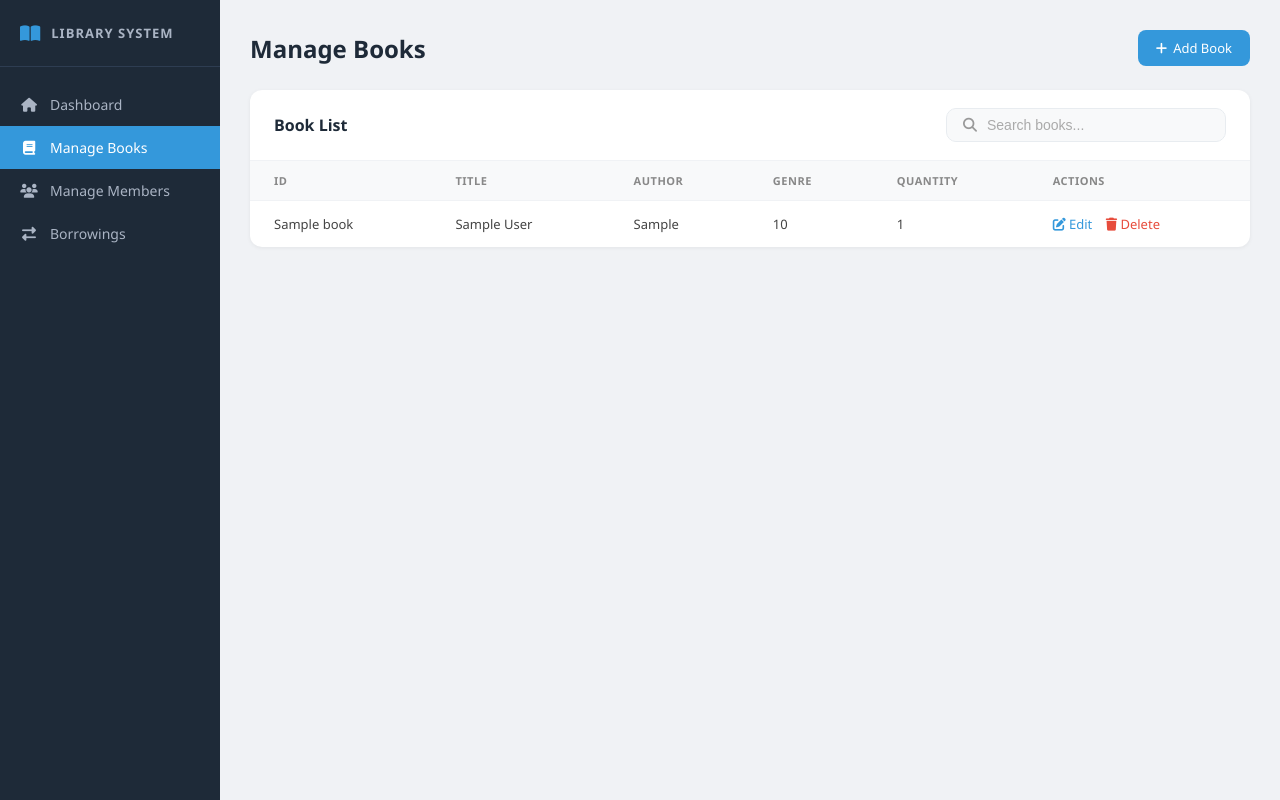
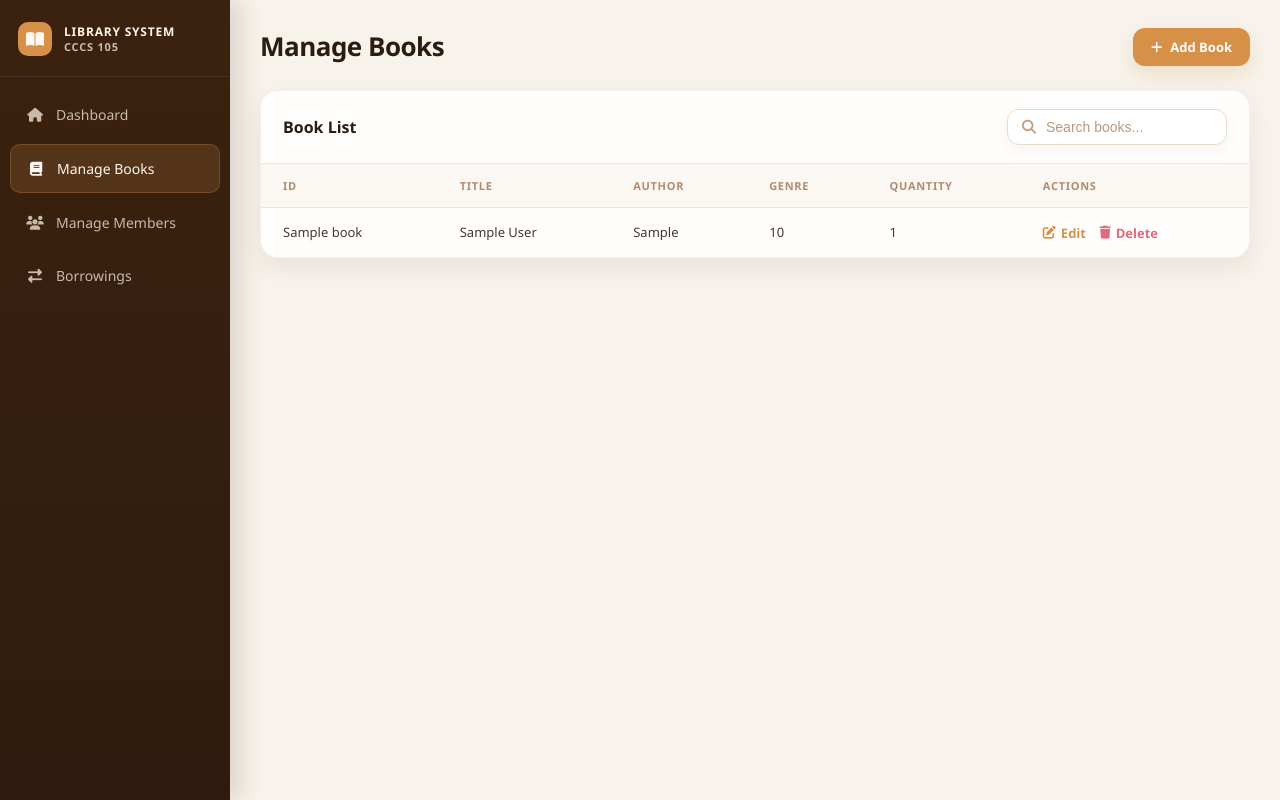
Before and after one commit to Aacceeee/library-system, a Flask app: page /books in a window 1280 px wide. Run offline with Flask 3, Linux system fonts and the light colour scheme; the visitor is signed in with stand-in values (Sample User, id 1); tables that the repository leaves empty or names only in its code hold one stand-in row (values such as "Sample post").

Commit message:
change the color of the system

```diff
--- a/library-system-cccs105/src/static/style.css
+++ b/library-system-cccs105/src/static/style.css
@@ -6,66 +6,92 @@
 
 body {
     font-family: 'Segoe UI', Arial, sans-serif;
-    background-color: #f0f2f5;
-    color: #333;
+    background: #f7f2eb;
+    color: #2d241d;
 }
 
 .wrapper {
     display: flex;
     min-height: 100vh;
+    background: #f7f2eb;
 }
 
 /* SIDEBAR */
 .sidebar {
-    width: 220px;
-    background-color: #1e2a38;
-    color: white;
+    width: 230px;
+    background: linear-gradient(180deg, #3b220f 0%, #2f1b0d 100%);
+    color: #fff7ef;
     display: flex;
     flex-direction: column;
     position: fixed;
+    inset: 0 auto 0 0;
     height: 100vh;
+    box-shadow: 8px 0 24px rgba(62, 32, 10, 0.16);
 }
 
 .sidebar-header {
-    padding: 24px 20px;
-    font-size: 13px;
-    font-weight: 600;
-    letter-spacing: 1px;
-    color: #aab4c4;
+    padding: 22px 18px 20px;
     display: flex;
     align-items: center;
-    gap: 10px;
-    border-bottom: 1px solid #2e3d52;
+    gap: 12px;
+    border-bottom: 1px solid rgba(255, 255, 255, 0.08);
 }
 
 .sidebar-header i {
-    font-size: 18px;
-    color: #3498db;
+    width: 34px;
+    height: 34px;
+    border-radius: 10px;
+    display: grid;
+    place-items: center;
+    font-size: 16px;
+    color: #fff8f0;
+    background: #d79047;
+}
+
+.sidebar-header span {
+    display: block;
+    font-size: 12px;
+    line-height: 1.1;
+    letter-spacing: 0.8px;
+    font-weight: 700;
+    color: #fff4e8;
+}
+
+.sidebar-header span::after {
+    content: 'CCCS 105';
+    display: block;
+    margin-top: 2px;
+    font-size: 11px;
+    font-weight: 600;
+    color: rgba(255, 244, 232, 0.72);
 }
 
 .sidebar nav {
-    padding: 16px 0;
+    padding: 14px 10px;
 }
 
 .sidebar nav a {
     display: flex;
     align-items: center;
     gap: 12px;
-    padding: 12px 20px;
-    color: #aab4c4;
+    padding: 14px 16px;
+    margin-bottom: 6px;
+    color: rgba(255, 244, 232, 0.72);
     text-decoration: none;
     font-size: 14px;
-    transition: all 0.2s;
+    border-radius: 10px;
+    transition: all 0.2s ease;
 }
 
 .sidebar nav a:hover {
-    background-color: #2e3d52;
-    color: white;
+    background: rgba(255, 255, 255, 0.06);
+    color: #fff7ef;
 }
 
 .sidebar nav a.active {
-    background-color: #3498db;
-    color: white;
+    background: rgba(215, 144, 71, 0.18);
+    color: #fff7ef;
+    border: 1px solid rgba(215, 144, 71, 0.26);
 }
 
 .sidebar nav a i {
@@ -75,78 +101,89 @@ body {
 
 /* MAIN CONTENT */
 .main-content {
-    margin-left: 220px;
+    margin-left: 230px;
     flex: 1;
-    padding: 30px;
+    padding: 28px 30px 34px;
 }
 
 /* PAGE HEADER */
 .page-header {
     display: flex;
     justify-content: space-between;
-    align-items: center;
+    align-items: flex-start;
     margin-bottom: 24px;
+    gap: 16px;
 }
 
 .page-header h1 {
-    font-size: 24px;
-    font-weight: 600;
-    color: #1e2a38;
+    font-size: 26px;
+    font-weight: 700;
+    color: #2b1c12;
+    letter-spacing: -0.02em;
+}
+
+.page-header p {
+    margin-top: 6px;
+    color: #9b7d61;
+    font-size: 14px;
 }
 
 /* STAT CARDS */
 .stat-grid {
     display: grid;
     grid-template-columns: repeat(4, 1fr);
-    gap: 16px;
+    gap: 14px;
     margin-bottom: 24px;
 }
 
 .stat-card {
-    background: white;
-    border-radius: 12px;
-    padding: 20px;
+    background: rgba(255, 255, 255, 0.88);
+    border: 1px solid rgba(128, 96, 67, 0.08);
+    border-radius: 16px;
+    padding: 18px 18px 16px;
     display: flex;
     justify-content: space-between;
     align-items: center;
-    box-shadow: 0 1px 4px rgba(0,0,0,0.06);
+    box-shadow: 0 10px 24px rgba(74, 53, 35, 0.08);
+    backdrop-filter: blur(4px);
 }
 
 .stat-card .stat-info label {
     font-size: 11px;
-    font-weight: 600;
-    letter-spacing: 0.5px;
-    color: #888;
+    font-weight: 700;
+    letter-spacing: 0.6px;
+    color: #9f7d61;
     text-transform: uppercase;
 }
 
 .stat-card .stat-info h2 {
-    font-size: 28px;
-    font-weight: 700;
-    margin-top: 4px;
-    color: #1e2a38;
+    font-size: 30px;
+    font-weight: 800;
+    margin-top: 6px;
+    color: #2b1c12;
 }
 
 .stat-card .stat-icon {
-    width: 52px;
-    height: 52px;
-    border-radius: 12px;
+    width: 48px;
+    height: 48px;
+    border-radius: 14px;
     display: flex;
     align-items: center;
     justify-content: center;
-    font-size: 22px;
+    font-size: 20px;
 }
 
-.stat-icon.blue { background-color: #e8f4fd; color: #3498db; }
-.stat-icon.green { background-color: #eafaf1; color: #27ae60; }
-.stat-icon.orange { background-color: #fef9e7; color: #f39c12; }
-.stat-icon.red { background-color: #fdedec; color: #e74c3c; }
+.stat-icon.blue { background-color: #f6e5d0; color: #d79047; }
+.stat-icon.green { background-color: #e5f0e6; color: #73a66b; }
+.stat-icon.orange { background-color: #fae8cc; color: #d58b35; }
+.stat-icon.red { background-color: #f6dde7; color: #dd7a9f; }
 
 /* TABLE CARD */
 .table-card {
-    background: white;
-    border-radius: 12px;
-    box-shadow: 0 1px 4px rgba(0,0,0,0.06);
+    background: rgba(255, 255, 255, 0.9);
+    border: 1px solid rgba(128, 96, 67, 0.08);
+    border-radius: 18px;
+    box-shadow: 0 10px 24px rgba(74, 53, 35, 0.08);
     overflow: hidden;
 }
 
@@ -154,32 +191,35 @@ body {
     display: flex;
     justify-content: space-between;
     align-items: center;
-    padding: 18px 24px;
-    border-bottom: 1px solid #f0f2f5;
+    padding: 18px 22px;
+    border-bottom: 1px solid #efe5da;
+    gap: 16px;
 }
 
 .table-card-header h2 {
     font-size: 16px;
-    font-weight: 600;
-    color: #1e2a38;
+    font-weight: 700;
+    color: #2b1c12;
 }
 
 .btn-add {
-    background-color: #3498db;
+    background: #d79047;
     color: white;
-    padding: 9px 18px;
-    border-radius: 8px;
+    padding: 10px 18px;
+    border-radius: 12px;
     text-decoration: none;
     font-size: 13px;
-    font-weight: 500;
-    display: flex;
+    font-weight: 700;
+    display: inline-flex;
     align-items: center;
-    gap: 6px;
-    transition: background 0.2s;
+    gap: 8px;
+    transition: transform 0.2s ease, background 0.2s ease;
+    box-shadow: 0 8px 18px rgba(215, 144, 71, 0.2);
 }
 
 .btn-add:hover {
-    background-color: #2980b9;
+    background: #c77d33;
+    transform: translateY(-1px);
 }
 
 table {
@@ -189,21 +229,21 @@ table {
 }
 
 thead th {
-    background-color: #f8f9fa;
-    color: #888;
-    font-weight: 600;
+    background-color: #fbf7f2;
+    color: #b18b6d;
+    font-weight: 700;
     font-size: 11px;
     text-transform: uppercase;
-    letter-spacing: 0.5px;
-    padding: 12px 24px;
+    letter-spacing: 0.7px;
+    padding: 14px 22px;
     text-align: left;
-    border-bottom: 1px solid #f0f2f5;
+    border-bottom: 1px solid #efe5da;
 }
 
 tbody td {
-    padding: 14px 24px;
-    border-bottom: 1px solid #f0f2f5;
-    color: #444;
+    padding: 15px 22px;
+    border-bottom: 1px solid #f4ece4;
+    color: #46372d;
 }
 
 tbody tr:last-child td {
@@ -211,57 +251,66 @@ tbody tr:last-child td {
 }
 
 tbody tr:hover {
-    background-color: #f8f9fa;
+    background-color: #fcf8f4;
 }
 
 /* BADGES */
 .badge {
-    padding: 4px 12px;
-    border-radius: 20px;
+    padding: 5px 12px;
+    border-radius: 999px;
     font-size: 11px;
-    font-weight: 600;
+    font-weight: 700;
 }
 
 .badge-available {
-    background-color: #eafaf1;
-    color: #27ae60;
+    background-color: #e7f2e4;
+    color: #4f8b4a;
 }
 
 .badge-borrowed {
-    background-color: #fef9e7;
-    color: #f39c12;
+    background-color: #f8ebd7;
+    color: #c78029;
 }
 
 .badge-overdue {
-    background-color: #fdedec;
-    color: #e74c3c;
+    background-color: #f5dfe7;
+    color: #d86f92;
 }
 
 /* ACTION BUTTONS */
 .btn-edit {
-    color: #3498db;
+    display: inline-flex;
+    align-items: center;
+    gap: 5px;
+    color: #d79047;
     text-decoration: none;
     font-size: 13px;
+    font-weight: 600;
     margin-right: 10px;
 }
 
-.btn-edit:hover { color: #2980b9; }
+.btn-edit:hover { color: #c77d33; }
 
 .btn-delete {
-    color: #e74c3c;
+    display: inline-flex;
+    align-items: center;
+    gap: 5px;
+    color: #e06b7e;
     text-decoration: none;
     font-size: 13px;
+    font-weight: 600;
 }
 
-.btn-delete:hover { color: #c0392b; }
+.btn-delete:hover { color: #c95669; }
 
 /* FORMS */
 .form-card {
-    background: white;
-    border-radius: 12px;
-    padding: 30px;
-    box-shadow: 0 1px 4px rgba(0,0,0,0.06);
-    max-width: 500px;
+    background: rgba(255, 255, 255, 0.9);
+    border: 1px solid rgba(128, 96, 67, 0.08);
+    border-radius: 18px;
+    padding: 28px;
+    box-shadow: 0 10px 24px rgba(74, 53, 35, 0.08);
+    max-width: 560px;
 }
 
 .form-group {
@@ -271,70 +320,75 @@ tbody tr:hover {
 .form-group label {
     display: block;
     font-size: 13px;
-    font-weight: 500;
-    color: #555;
-    margin-bottom: 6px;
+    font-weight: 700;
+    color: #6d5442;
+    margin-bottom: 8px;
 }
 
 .form-group input,
 .form-group select {
     width: 100%;
-    padding: 10px 14px;
-    border: 1px solid #ddd;
-    border-radius: 8px;
+    padding: 11px 14px;
+    border: 1px solid #e5d8ca;
+    border-radius: 12px;
     font-size: 14px;
-    color: #333;
+    color: #2d241d;
     outline: none;
-    transition: border 0.2s;
+    background: #fff;
+    transition: border 0.2s, box-shadow 0.2s;
 }
 
 .form-group input:focus,
 .form-group select:focus {
-    border-color: #3498db;
+    border-color: #d79047;
+    box-shadow: 0 0 0 3px rgba(215, 144, 71, 0.12);
 }
 
 .btn-submit {
-    background-color: #3498db;
+    background: #d79047;
     color: white;
-    padding: 10px 24px;
+    padding: 10px 22px;
     border: none;
-    border-radius: 8px;
+    border-radius: 12px;
     font-size: 14px;
-    font-weight: 500;
+    font-weight: 700;
     cursor: pointer;
-    transition: background 0.2s;
+    transition: transform 0.2s ease, background 0.2s ease;
 }
 
 .btn-submit:hover {
-    background-color: #2980b9;
+    background: #c77d33;
+    transform: translateY(-1px);
 }
 
 .btn-back {
     display: inline-flex;
     align-items: center;
     gap: 6px;
-    color: #888;
+    color: #9b7d61;
     text-decoration: none;
     font-size: 13px;
+    font-weight: 600;
     margin-bottom: 20px;
 }
 
-.btn-back:hover { color: #333; }
+.btn-back:hover { color: #2d241d; }
 
 /* SEARCH BOX */
 .search-box {
     display: flex;
     align-items: center;
     gap: 10px;
-    background: #f8f9fa;
-    border: 1.5px solid #e8ecf0;
-    border-radius: 10px;
-    padding: 8px 16px;
-    width: 280px;
+    background: #fff;
+    border: 1px solid #e7dccc;
+    border-radius: 12px;
+    padding: 9px 14px;
+    width: 220px;
+    box-shadow: 0 6px 16px rgba(74, 53, 35, 0.05);
 }
 
 .search-box i {
-    color: #999;
+    color: #c29a78;
     font-size: 14px;
 }
 
@@ -343,10 +397,45 @@ tbody tr:hover {
     background: transparent;
     outline: none;
     font-size: 14px;
-    color: #333;
+    color: #2d241d;
     width: 100%;
 }
 
 .search-box input::placeholder {
-    color: #aaa;
+    color: #b99980;
 }
+
+@media (max-width: 1100px) {
+    .stat-grid {
+        grid-template-columns: repeat(2, 1fr);
+    }
+}
+
+@media (max-width: 900px) {
+    .wrapper {
+        flex-direction: column;
+    }
+
+    .sidebar {
+        position: static;
+        width: 100%;
+        height: auto;
+    }
+
+    .main-content {
+        margin-left: 0;
+    }
+
+    .stat-grid {
+        grid-template-columns: 1fr;
+    }
+
+    .table-card-header {
+        flex-direction: column;
+        align-items: stretch;
+    }
+
+    .search-box {
+        width: 100%;
+    }
+}
```
